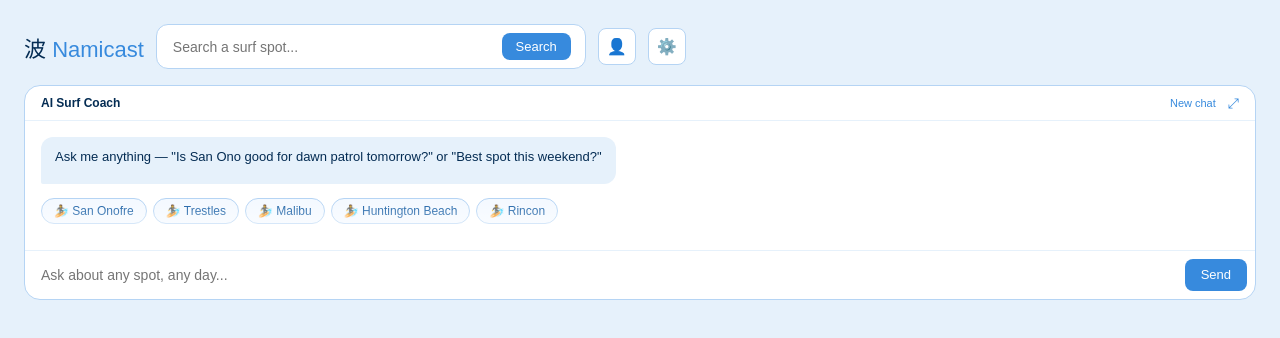
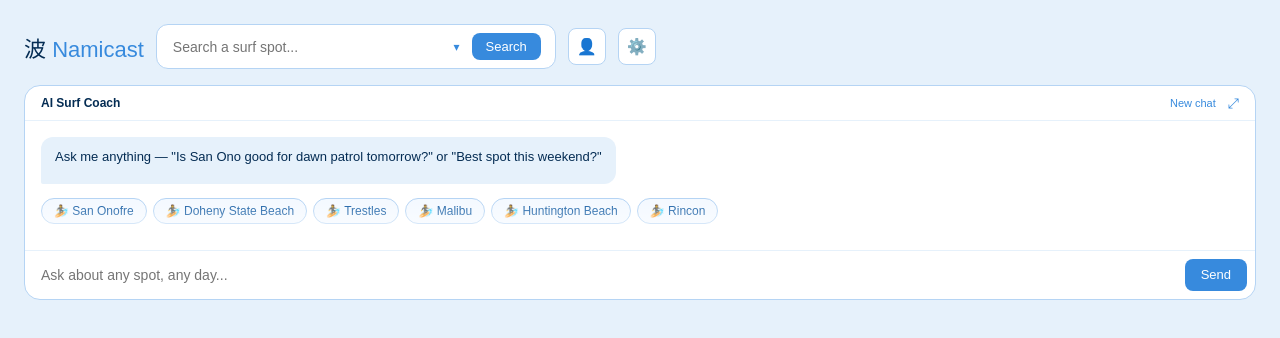
Before and after one commit to hengxu07/namicast, a React (Create React App) app in the folder frontend/: page / in a window 1280 px wide. Shown: the top 338 px of the page. Built offline with nearby package versions, Linux system fonts and the light colour scheme.

Commit message:
add dropdown in search bar and add doheny as default

```diff
--- a/frontend/src/App.js
+++ b/frontend/src/App.js
@@ -8,7 +8,14 @@ import { getScoreGradient } from './utils/scoreColor';
 
 const API = process.env.REACT_APP_API_URL;
 
-
+const SPOTS = [
+  { name: 'San Onofre', lat: 33.37, lng: -117.57 },
+  { name: 'Doheny State Beach', lat: 33.46, lng: -117.68 },
+  { name: 'Huntington Beach', lat: 33.66, lng: -118.00 },
+  { name: 'Malibu', lat: 34.04, lng: -118.68 },
+  { name: 'Trestles', lat: 33.38, lng: -117.59 },
+  { name: 'Rincon', lat: 34.37, lng: -119.47 },
+];
 
 const verdictColors = {
   Excellent: { bg: '#EAF3DE', color: '#3B6D11' },
@@ -19,6 +26,7 @@ const verdictColors = {
 
 function App() {
   const [search, setSearch] = useState('');
+  const [showDropdown, setShowDropdown] = useState(false);
   const [board, setBoard] = useState(() => loadProfile().board || 'Longboard');
   const [skill, setSkill] = useState(() => loadProfile().skill || 'Beg-Intermediate');
   const [showProfile, setShowProfile] = useState(false);
@@ -199,15 +207,38 @@ function App() {
       {/* Header */}
       <div style={s.header}>
         <div style={s.logo}>波 <span style={s.logoBlue}>Namicast</span></div>
+        <div style={{ position: 'relative', flex: 1, maxWidth: isMobile ? '100%' : '400px' }}>
           <div style={s.searchBar}>
             <input
               style={s.searchInput}
               placeholder="Search a surf spot..."
               value={search}
-            onChange={e => setSearch(e.target.value)}
+              onChange={e => { setSearch(e.target.value); setShowDropdown(true); }}
+              onFocus={() => setShowDropdown(true)}
+              onBlur={() => setTimeout(() => setShowDropdown(false), 150)}
               onKeyDown={e => e.key === 'Enter' && handleSearch()}
             />
+            <button
+              onClick={() => setShowDropdown(d => !d)}
+              style={{ background: 'none', border: 'none', cursor: 'pointer', fontSize: '12px', color: '#378ADD', padding: '0 4px' }}
+            >▾</button>
             <button style={s.searchBtn} onClick={handleSearch}>Search</button>
+          </div>
+          {showDropdown && (
+            <div style={{ position: 'absolute', top: 'calc(100% + 4px)', left: 0, right: 0, background: '#fff', borderRadius: '12px', border: '0.5px solid #B5D4F4', boxShadow: '0 4px 16px rgba(4,44,83,0.1)', zIndex: 50, overflow: 'hidden' }}>
+              {SPOTS.filter(s => s.name.toLowerCase().includes(search.toLowerCase())).map(spot => (
+                <button
+                  key={spot.name}
+                  onMouseDown={() => { setSearch(spot.name); handleCheck(spot); setShowDropdown(false); }}
+                  style={{ display: 'block', width: '100%', textAlign: 'left', padding: '10px 16px', background: 'none', border: 'none', fontSize: '13px', color: '#042C53', cursor: 'pointer' }}
+                  onMouseEnter={e => e.currentTarget.style.background = '#E6F1FB'}
+                  onMouseLeave={e => e.currentTarget.style.background = 'none'}
+                >
+                  🏄 {spot.name}
+                </button>
+              ))}
+            </div>
+          )}
         </div>
         <button style={s.settingsBtn} onClick={() => setShowProfile(true)} title="Edit profile">
           👤
--- a/frontend/src/components/ChatInterface.jsx
+++ b/frontend/src/components/ChatInterface.jsx
@@ -3,7 +3,7 @@ import ReactMarkdown from 'react-markdown';
 
 const API = process.env.REACT_APP_API_URL;
 
-const SUGGESTIONS = ['San Onofre', 'Trestles', 'Malibu', 'Huntington Beach', 'Rincon'];
+const SUGGESTIONS = ['San Onofre', 'Doheny State Beach', 'Trestles', 'Malibu', 'Huntington Beach', 'Rincon'];
 
 export default function ChatInterface({ board, skill }) {
   const [input, setInput] = useState('');
```
Lines whose indentation alone changed are shown as unchanged.
